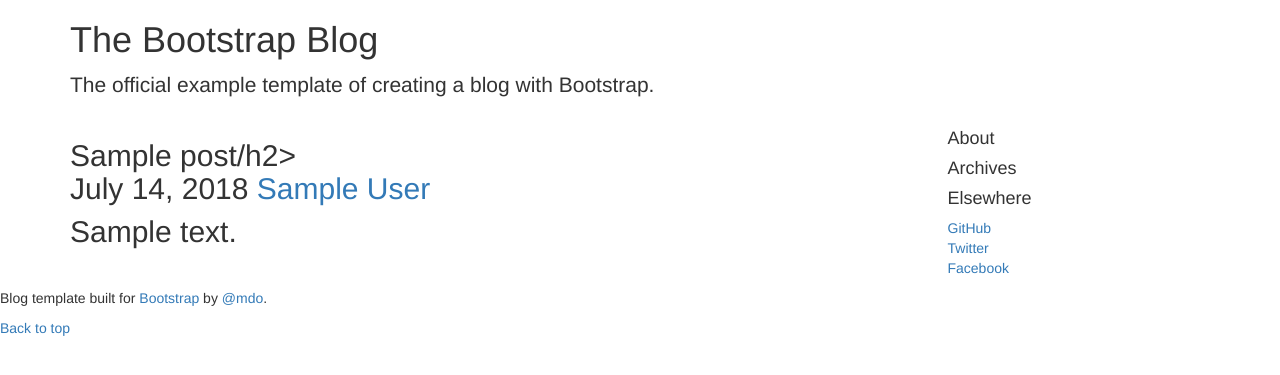
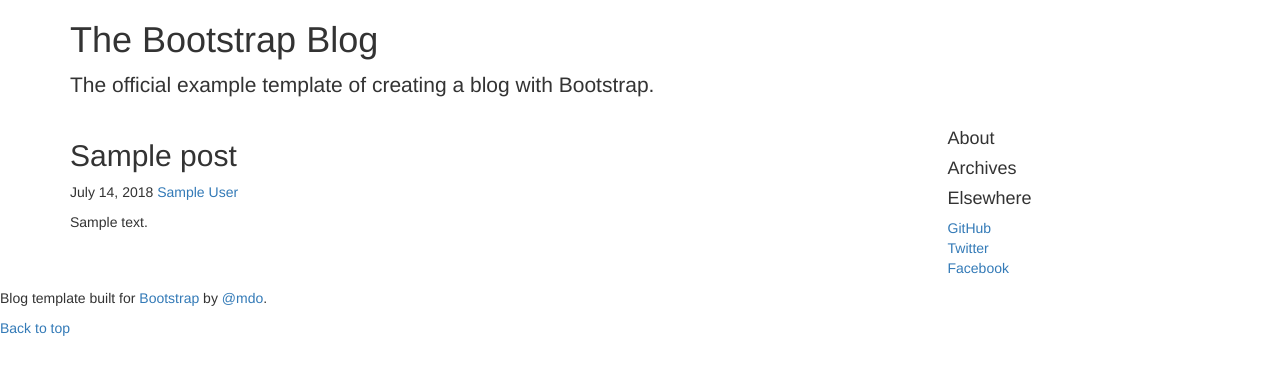
Before and after one commit to romanleonidov/New-theme, a WordPress theme: template index.php in a window 1280 px wide. Shown: the part 20-395 px from the top of the page. Run offline with PHP 8.4 and a stand-in for WordPress, Linux system fonts and the light colour scheme; the site name, menu and one post (Sample post) are stand-ins, and other content is empty; some libraries are stand-ins or nearby versions.

Commit message:
Вывод постов

```diff
--- a/content.php
+++ b/content.php
@@ -1,5 +1,5 @@
 <div class="blog-post">
-  <h2 class="blog-post-title"><?php the_title(); ?>/h2>
+  <h2 class="blog-post-title"><?php the_title(); ?></h2>
   <p class="blog-post-meta"><?php the_date(); ?> <a href="#"><?php the_author(); ?></a></p>
 
    <?php the_content(); ?>
```
